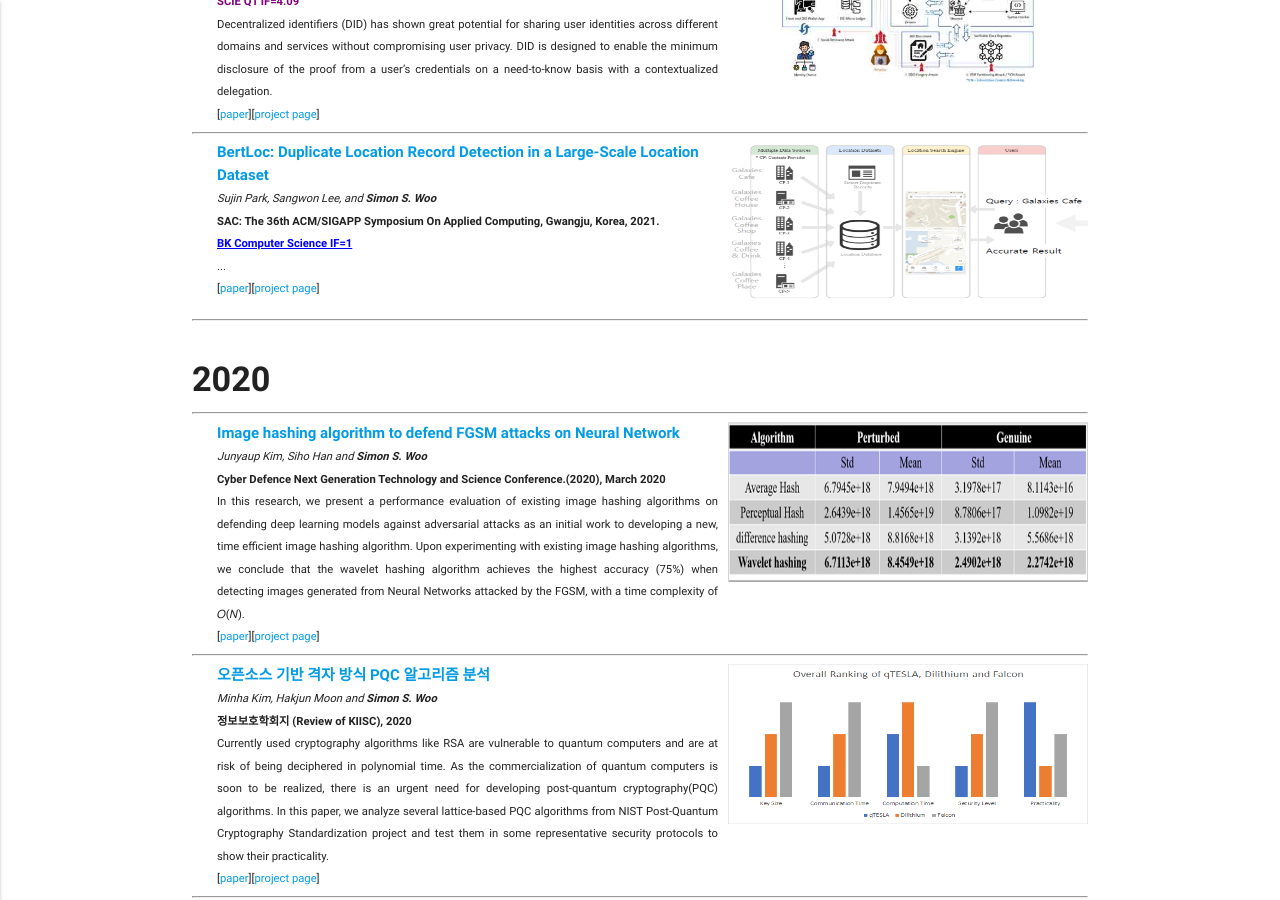
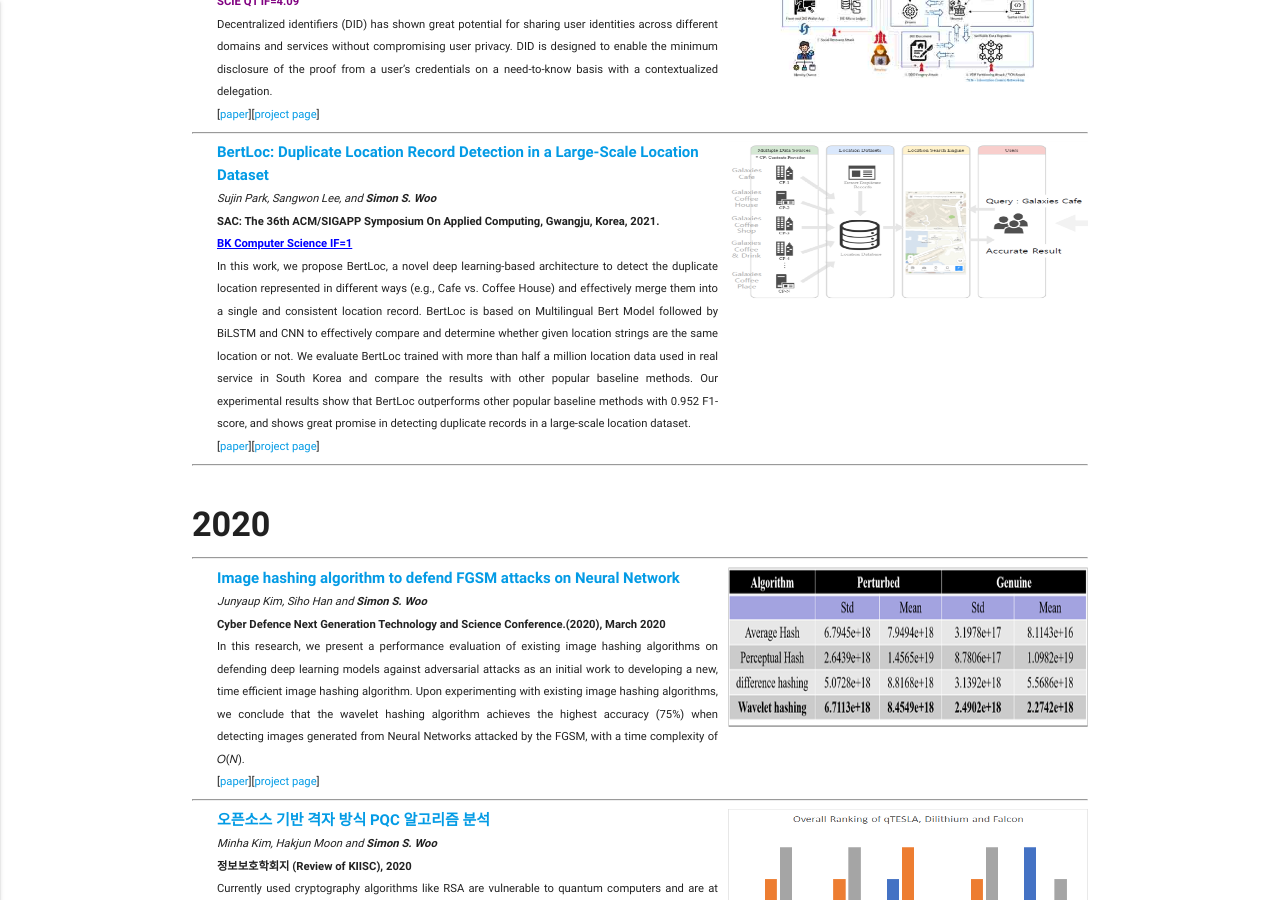
Before and after one commit to Yurim990507/DASH-Lab.github.io, a Jekyll site: the page built from example2.md, in a window 1280 px wide and 900 px high, scrolled down 2394 px. Built offline with Jekyll 4.4.1, drawn with Linux system fonts in a browser that asks for light colours.

Commit message:
Update example2.md

```diff
--- a/example2.md
+++ b/example2.md
@@ -300,7 +300,7 @@ permalink: /Publications/
 
                     <tr> <p style="margin-top: 0px;margin-bottom: 0px;text-align: justify;"> <small> <b> SAC: The 36th ACM/SIGAPP Symposium On Applied Computing, Gwangju, Korea, 2021. </b> </small> </p> </tr>
                     <tr> <p style="margin-top: 0px;margin-bottom: 0px;text-align: justify;"> <small> <b><font color='blue'><u>BK Computer Science IF=1</u></font></b> </small>  </p> </tr>
-                    <tr> <p style="margin-top: 0px;margin-bottom: 0px;text-align: justify;"> <small> ... </small>  </p> </tr>
+                    <tr> <p style="margin-top: 0px;margin-bottom: 0px;text-align: justify;"> <small> In this work, we propose BertLoc, a novel deep learning-based architecture to detect the duplicate location represented in different ways (e.g., Cafe vs. Coffee House) and effectively merge them into a single and consistent location record. BertLoc is based on Multilingual Bert Model followed by BiLSTM and CNN to effectively compare and determine whether given location strings are the same location or not. We evaluate BertLoc trained with more than half a million location data used in real service in South Korea and compare the results with other popular baseline methods. Our experimental results show that BertLoc outperforms other popular baseline methods with 0.952 F1-score, and shows great promise in detecting duplicate records in a large-scale location dataset. </small>  </p> </tr>
 
                 <tr> <p style="margin-top: 0px;margin-bottom: 0px;text-align: justify;"> <small> [<a href="">paper</a>][<a href="">project page</a>] </small>  </p> </tr>
 </tbody>
```
